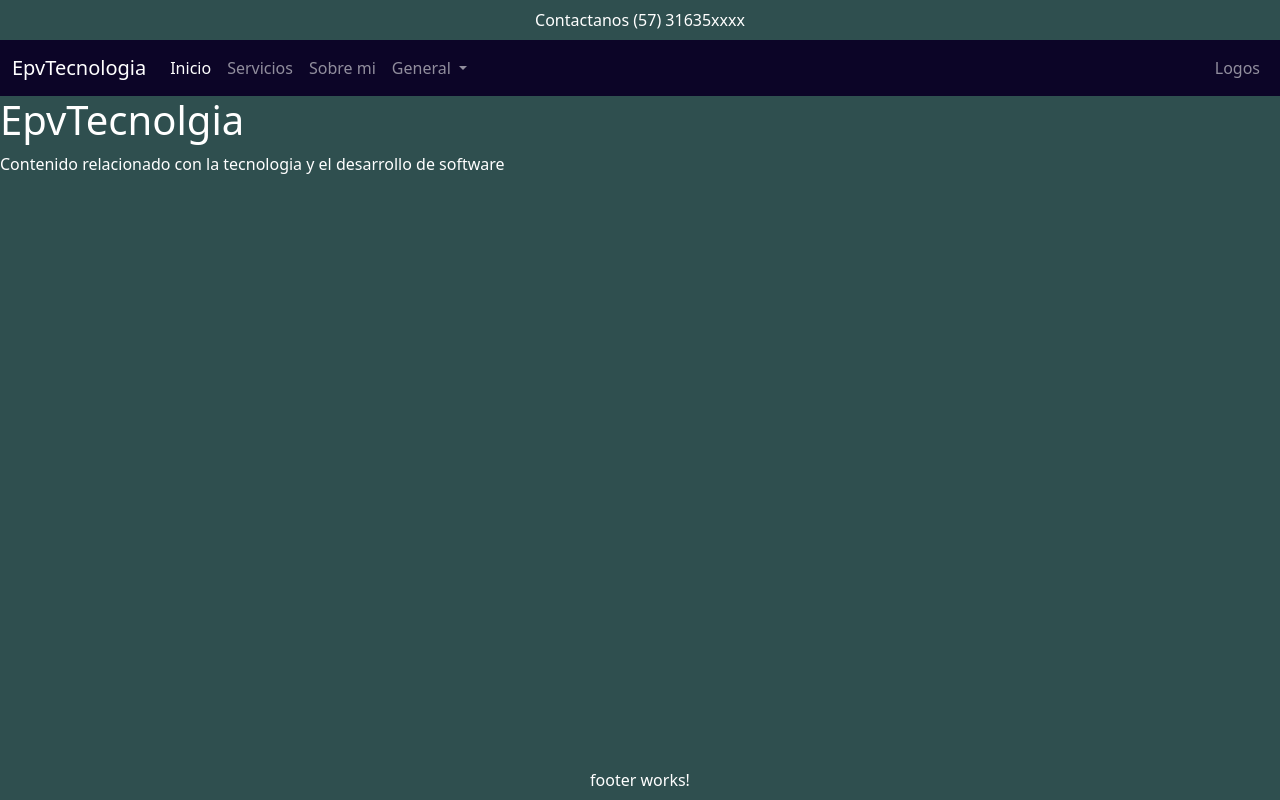
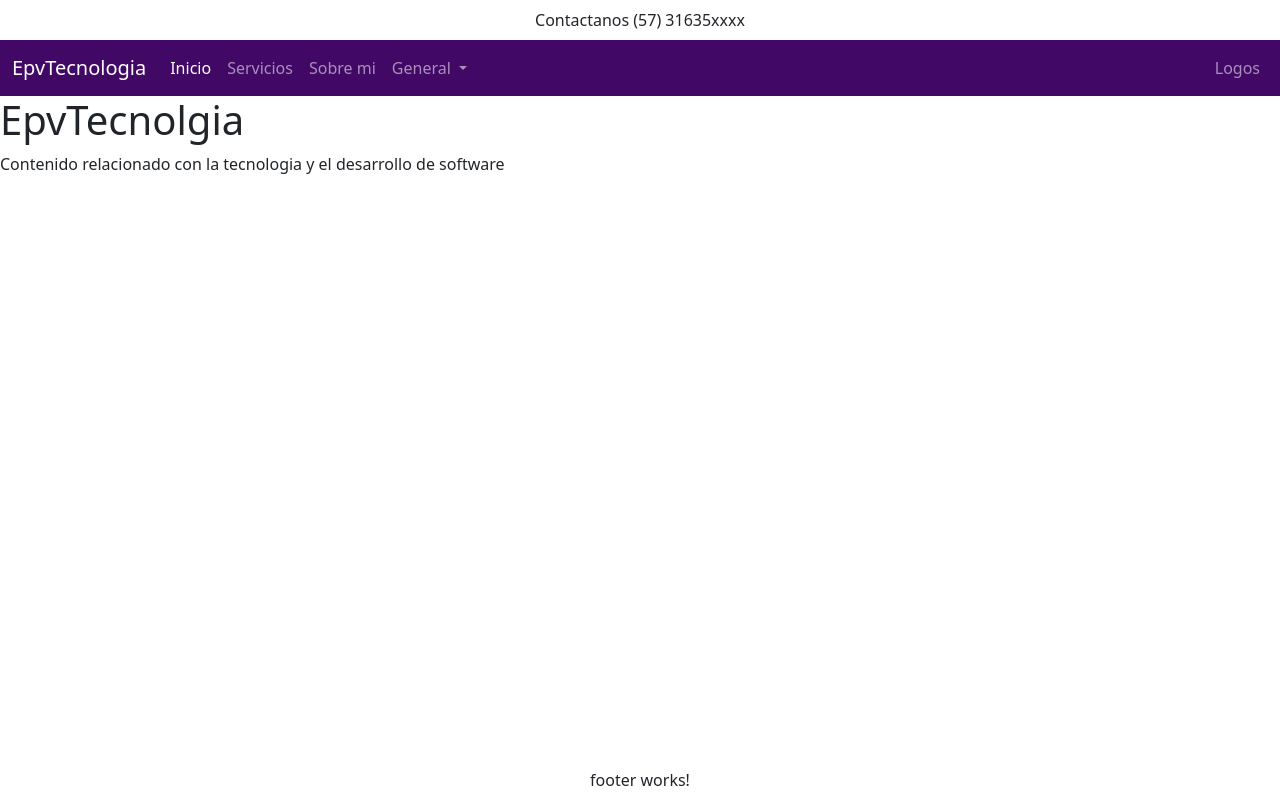
Before and after one commit to edwinparrales/epvtecnologia, an Angular app: page /inicio in a window 1280 px wide. Built offline with nearby package versions, Linux system fonts and the light colour scheme.

Commit message:
Adicionando estilos, paginas y modulos del sitio

```diff
--- a/src/app/components/navbar/navbar.component.css
+++ b/src/app/components/navbar/navbar.component.css
@@ -1,3 +1,3 @@
 nav{
-  background-color: #0c0527 !important;
+  background-color: #410866 !important;
 }
--- a/src/styles.css
+++ b/src/styles.css
@@ -1,6 +1,4 @@
 /* You can add global styles to this file, and also import other style files */
 body{
-background-color: darkslategray;
-  color: white;
 
 }
```
